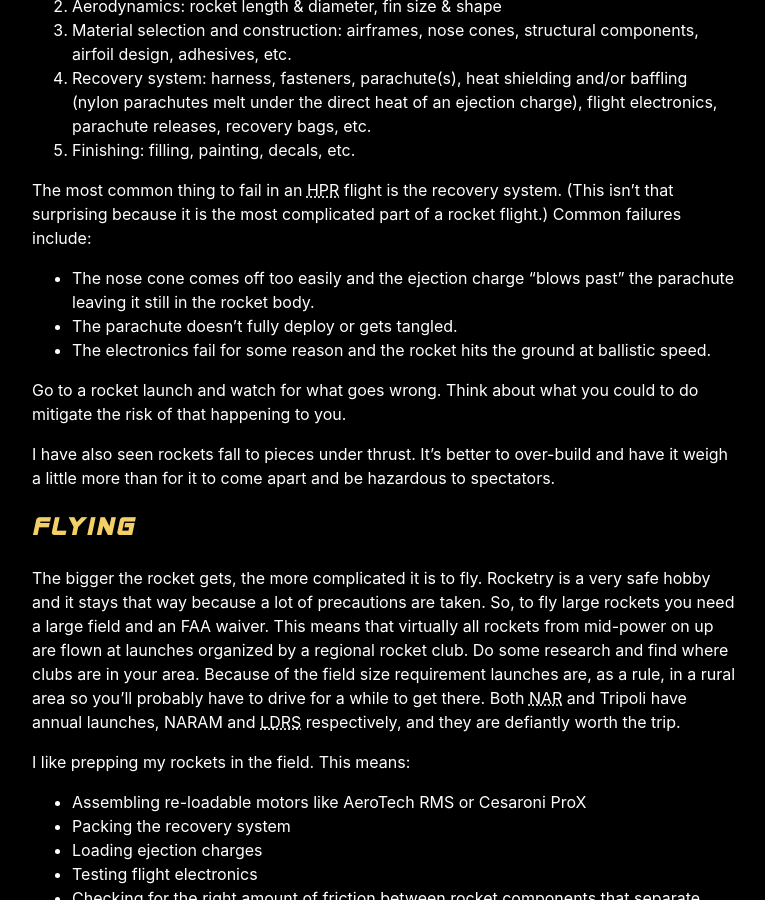
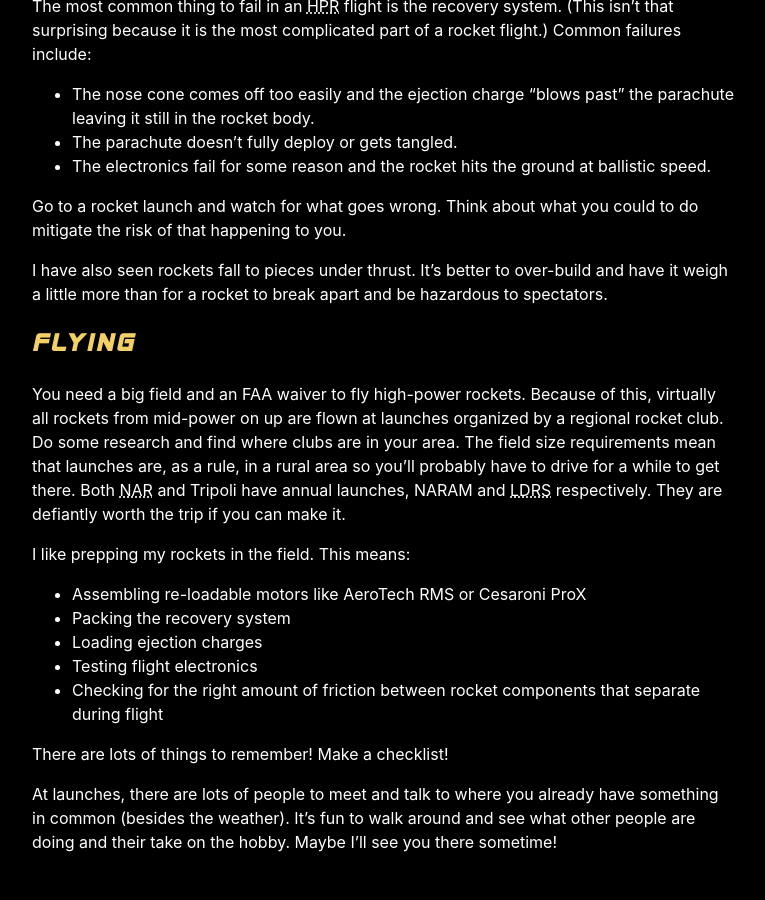
Before and after one commit to rocketlabdelta/rocketlabdelta.com, a Jekyll site: the page built from about.md, in a window 1280 px wide and 900 px high, scrolled down 2328 px. Shown: the whole window, without its empty margins (256-1021 px from the left). Built offline with Jekyll 4.4.1, drawn with Linux system fonts in a browser that asks for light colours; some of the changed text lies outside the part shown.

Commit message:
Copy editing

```diff
--- a/about.md
+++ b/about.md
@@ -52,16 +52,10 @@
 
 # Why I Like Rocketry
 
-Rocketry attracts people for lots of different reasons.
-Some people are drawn to model-making and craft detailed scale replicas of historic rockets.
-Some people love the sound and fury of composite propellant and want to make as much fire and noise on the away-pad as possible.
-I fall somewhere in between.
-I like designing rockets that directly address the challenges of hobby rocketry.
-I also think motors in the E-K offer the best balance of cost and overall experience.
-
-What I like most about the hobby is that it presents a wide variety of engineering challenges that are accessible to people who aren't trained as engineers.
+Rocketry presents a wide variety of engineering challenges that are accessible to people who aren't trained as engineers.
 For example, even the most technical sections of the [Handbook of Model Rocketry][4] employ high-school-level physics.
-(This is a good thing! I had a blast in high school physics!) These challenges come in two flavors: building & flying.
+(This is a good thing! I had a blast in high school physics!)
+These challenges come in two flavors: building & flying.
 
 ## Building
 
@@ -90,17 +84,16 @@
 Think about what you could to do mitigate the risk of that happening to you.
 
 I have also seen rockets fall to pieces under thrust.
-It's better to over-build and have it weigh a little more than for it to come apart and be hazardous to spectators.
+It's better to over-build and have it weigh a little more than for a rocket to break apart and be hazardous to spectators.
 
 ## Flying
 
-The bigger the rocket gets, the more complicated it is to fly.
-Rocketry is a very safe hobby and it stays that way because a lot of precautions are taken.
-So, to fly large rockets you need a large field and an FAA waiver.
-This means that virtually all rockets from mid-power on up are flown at launches organized by a regional rocket club.
+You need a big field and an FAA waiver to fly high-power rockets.
+Because of this, virtually all rockets from mid-power on up are flown at launches organized by a regional rocket club.
 Do some research and find where clubs are in your area.
-Because of the field size requirement launches are, as a rule, in a rural area so you'll probably have to drive for a while to get there.
-Both NAR and Tripoli have annual launches, NARAM and LDRS respectively, and they are defiantly worth the trip.
+The field size requirements mean that launches are, as a rule, in a rural area so you'll probably have to drive for a while to get there.
+Both NAR and Tripoli have annual launches, NARAM and LDRS respectively.
+They are defiantly worth the trip if you can make it.
 
 I like prepping my rockets in the field.
 This means:
```
